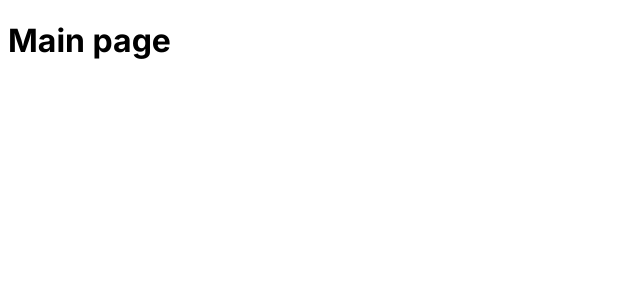
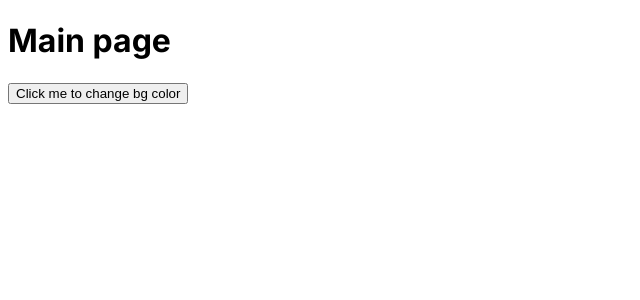
Before and after one commit to ranjan077/gtm-nextjs-demo-app, a Next.js app: page / in a window 1280 px wide. Shown: the top 300 px of the page, without its empty margins (0-640 px from the left). Built offline with nearby package versions, Linux system fonts and the light colour scheme.

Commit message:
Added button

```diff
--- /dev/null
+++ b/src/app/components/clickMe.jsx
@@ -0,0 +1,6 @@
+
+const ClickMeBtn = () => {
+    return <button id="changebg">Click me to change bg color</button>
+}
+
+export default ClickMeBtn
--- a/src/app/page.tsx
+++ b/src/app/page.tsx
@@ -1,8 +1,12 @@
 import Image from 'next/image'
 import styles from './page.module.css'
+import ClickMeBtn from './components/clickMe'
 
 export default function Home() {
   return (
-   <h1>Main page</h1>
+    <>
+      <h1>Main page</h1>
+      <ClickMeBtn />
+    </>
   )
 }
```
